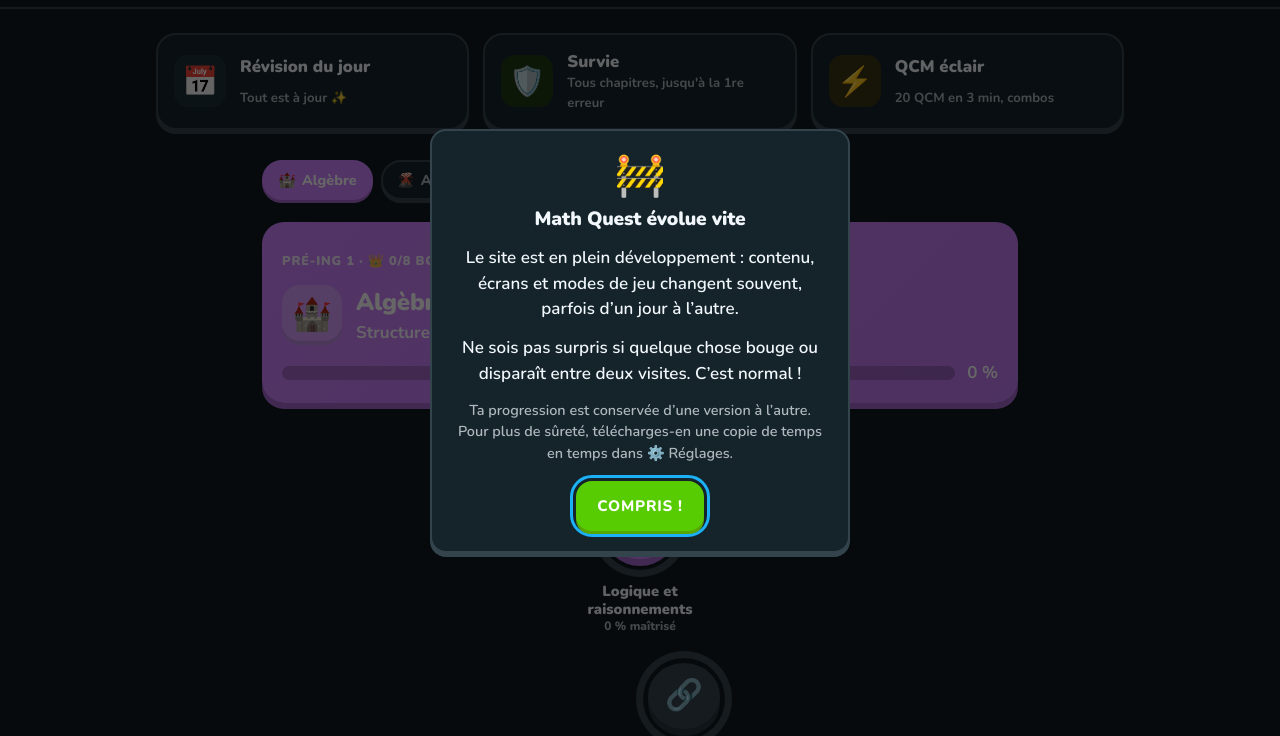
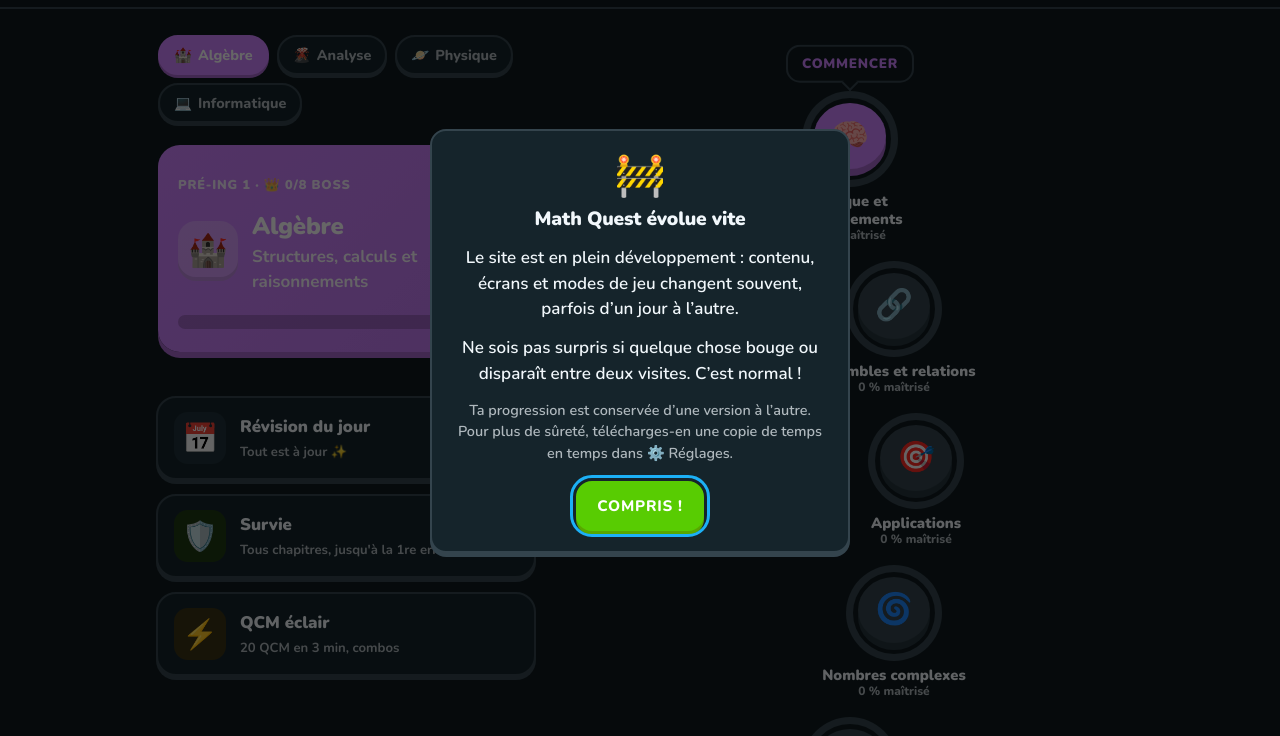
Before and after one commit to Lucky31001/math-quest, a website built with Vite: page index.html in a window 1280 px wide. Shown: the part 59-795 px from the top of the page. Built offline with nearby package versions, Linux system fonts and the light colour scheme.

Commit message:
ux(accueil): deux colonnes sur grand écran (#50)
Co-authored-by: Claude Opus 5.5 <noreply@anthropic.com>

```diff
--- a/src/styles/main.css
+++ b/src/styles/main.css
@@ -3019,6 +3019,43 @@ body:has(.pied) .haut-de-page {
   color: var(--fond);
 }
 
+/* Accueil sur grand écran : deux colonnes (modes + matière à gauche, chemin à droite),
+   au lieu d'une colonne étroite au milieu de grandes marges vides. */
+@media (min-width: 1000px) {
+  .accueil {
+    display: grid;
+    grid-template-columns: 380px 1fr;
+    /* Le chemin (à droite) est bien plus haut : la dernière rangée absorbe l'écart. */
+    grid-template-rows: auto auto auto 1fr;
+    column-gap: 40px;
+    align-items: start;
+  }
+  .accueil .parcours {
+    display: contents;
+  }
+  /* À gauche : la matière (elle pilote le chemin de droite), puis les modes. */
+  .accueil .niveaux {
+    grid-area: 1 / 1;
+  }
+  .accueil .matieres,
+  .accueil .carrousel {
+    grid-area: 2 / 1;
+    margin-top: 8px;
+  }
+  .accueil > .tableau-accueil {
+    grid-area: 3 / 1;
+    grid-template-columns: 1fr;
+    margin: 24px 0;
+  }
+  .accueil .points {
+    flex-wrap: wrap;
+  }
+  .accueil .zone-chemin {
+    grid-column: 2;
+    grid-row: 1 / -1;
+  }
+}
+
 /* ---------------- Carrousel à points des matières ---------------- */
 
 .carrousel {
--- a/src/ui/screens/accueil.ts
+++ b/src/ui/screens/accueil.ts
@@ -20,7 +20,10 @@ export function ecranAccueil(main: HTMLElement): void {
   const nbQ = questionsDues(INDEX.chapitres, p, auj, 999).length;
   const nbF = flashcardsDues(INDEX.chapitres, p, auj).length;
 
-  main.append(
+  // .accueil : sur grand écran, modes et matières à gauche, chemin des chapitres à droite.
+  const accueil = h('div', { class: 'accueil' });
+  main.append(accueil);
+  accueil.append(
     h(
       'section',
       { class: 'tableau-accueil' },
@@ -49,7 +52,7 @@ export function ecranAccueil(main: HTMLElement): void {
   );
 
   const parcours = h('section', { class: 'parcours', 'aria-label': 'Parcours' });
-  main.append(parcours);
+  accueil.append(parcours);
   rendreParcours(parcours);
 }
 
```
